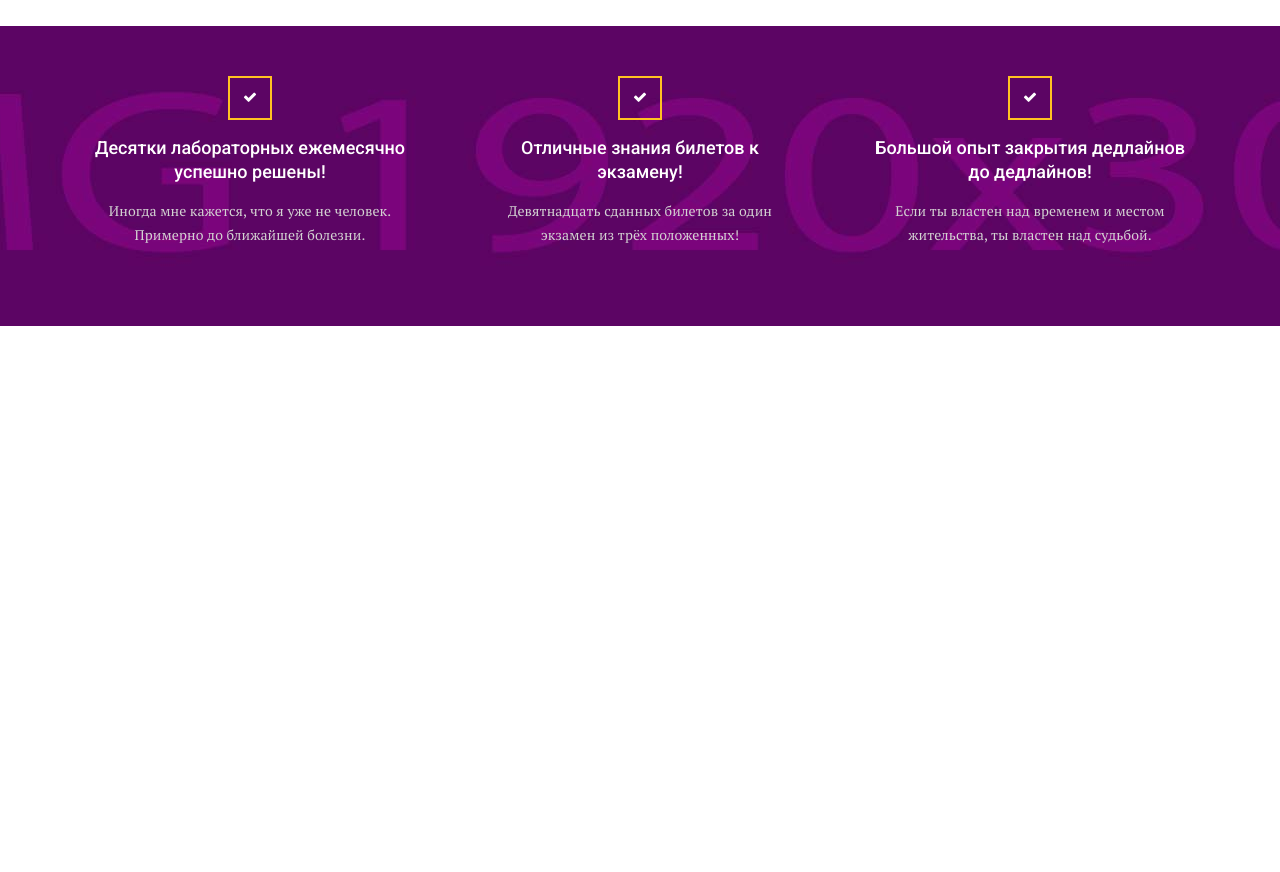
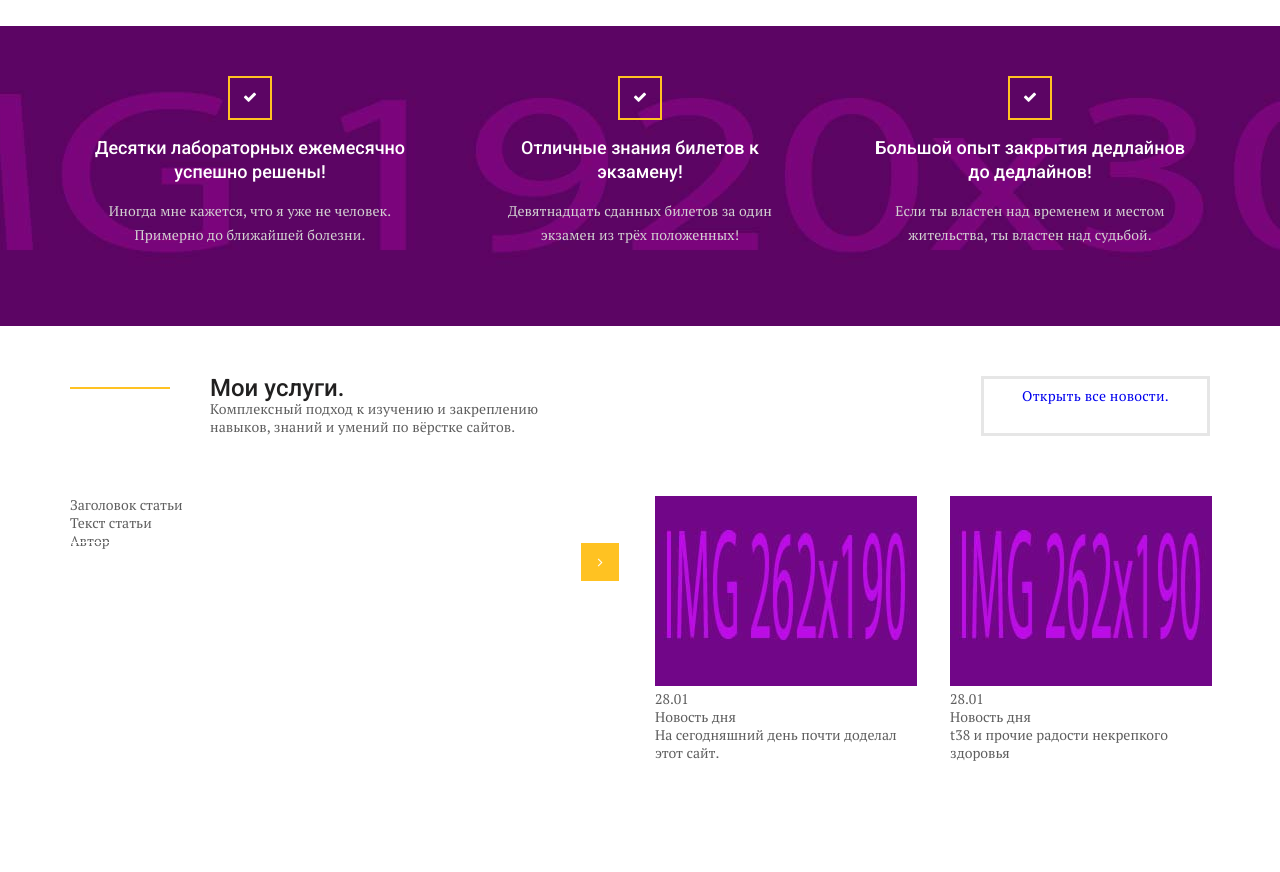
Before and after one commit to Ffullex/SiteCreateHTML-CSS, a plain HTML site: page index.html in a window 1280 px wide. Shown: the part 2049-2921 px from the top of the page. Before the commit the page ends 2375 px from the top, so only its background shows below. Drawn offline with nearby package versions, Linux system fonts and the light colour scheme; files whose address does not match are found by name.

Commit message:
Add news area

```diff
--- a/css/style.css
+++ b/css/style.css
@@ -210,19 +210,24 @@ header{
 .services{
     padding: 50px 0 30px;
 }
-.services__top{
+.services__top,
+.news__top{
     display: flex;
     justify-content: space-between;
     margin-bottom: 60px;
 }
+
 .form__title-box,
-.services__title-box{
+.services__title-box,
+.news__title-box{
     max-width: 520px;
     padding-left: 140px;
     position: relative;
 }
+
 .form__title-box:before,
-.services__title-box:before{
+.services__title-box:before,
+.news__title-box:before{
     content: "";
     position: absolute;
     width: 100px;
@@ -231,19 +236,25 @@ header{
     left: 0;
     top: 11px;
 }
+
 .form__title,
-.services__title{
+.services__title,
+.news__title{
     font-size: 24px;
     font-weight: 500;
     line-height: 24px;
     color: #212020;
     font-family: 'Roboto', sans-serif;
 }
+
 .form__text,
-.services__text{
+.services__text,
+.news__text{
     letter-spacing: 0.1px;
 }
-.services__btn a{
+
+.services__btn a,
+.news__btn{
     color: #373636;
     line-height: 24px;
     letter-spacing: 0.25px;
@@ -502,3 +513,20 @@ header{
     color: #d3d2d2;
     letter-spacing: 0.1px;
 }
+
+
+.news{
+    padding: 50px 0 110px;
+}
+.news__inner{
+    display: flex;
+    justify-content: space-between;
+}
+.news__slider{
+    max-width: 550px;
+    width: 100%;
+}
+.news__blog{
+    max-width: 260px;
+    width: 100%;
+}
--- a/index.html
+++ b/index.html
@@ -274,6 +274,69 @@
         </div>
     </section>
 
+    <section class="news">
+        <div class="container">
+            <div class="news__top">
+                <div class="news__title-box">
+                    <div class="news__title">
+                        Мои услуги.
+                    </div>
+
+                    <div class="news__text">
+                        Комплексный подход к изучению и закреплению навыков, знаний и умений по вёрстке сайтов.
+                    </div>
+                </div>
+
+                <div class="news__btn">
+                    <a href="#">
+                        Открыть все новости.
+                    </a>
+                </div>
+            </div>
+
+            <div class="news__inner">
+                <div class="news__slider">
+                    <div class="news__slider-inner">
+                        <div class="news__slider-item">
+                            <div class="news__slider-title">Заголовок статьи</div>
+                            <div class="news__slider-text">Текст статьи</div>
+                            <div class="news__slider-author">Автор</div>
+                        </div>
+
+                        <div class="news__slider-item">
+                            <div class="news__slider-title">Заголовок статьи</div>
+                            <div class="news__slider-text">Текст статьи</div>
+                            <div class="news__slider-author">Автор</div>
+                        </div>
+
+                        <div class="news__slider-item">
+                            <div class="news__slider-title">Заголовок статьи</div>
+                            <div class="news__slider-text">Текст статьи</div>
+                            <div class="news__slider-author">Автор</div>
+                        </div>
+                    </div>
+                </div>
+                <div class="news__blog">
+                    <div class="news__images">
+                        <img src="./img/news-1.jpg">
+                        <div class="news__date">28.01</div>
+                    </div>
+                    <div class="news__blog-title">Новость дня</div>
+                    <div class="news__blog-text">На сегодняшний день почти доделал этот сайт.</div>
+                    <div class="news__blog"></div>
+                </div>
+                <div class="news__blog">
+                    <div class="news__images">
+                        <img src="./img/news-2.jpg">
+                        <div class="news__date">28.01</div>
+                    </div>
+                    <div class="news__blog-title">Новость дня</div>
+                    <div class="news__blog-text">t38 и прочие радости некрепкого здоровья</div>
+                    <div class="news__blog"></div>
+                </div>
+            </div>
+        </div>
+    </section>
 
 
     <div id="modal">
--- a/js/main.js
+++ b/js/main.js
@@ -1,6 +1,6 @@
 $(function(){
 
-    $('.slider__inner').slick({
+    $('.slider__inner, .news__slider-inner').slick({
         nextArrow: '<button type="button" class="slick-btn slick-next"></button>',
         prevArrow: '<button type="button" class="slick-btn slick-prev"></button>',
         infinite: false,
@@ -9,5 +9,10 @@ $(function(){
     $('select').styler();
 
 
+/*    $('.news__slider-inner').slick({
+        nextArrow: '<button type="button" class="slick-btn slick-next"></button>',
+        prevArrow: '<button type="button" class="slick-btn slick-prev"></button>',
+        infinite: false,
+    }) */
 
 })
```
Also changed, not shown: img/news-1.jpg (added), img/news-2.jpg (added).
